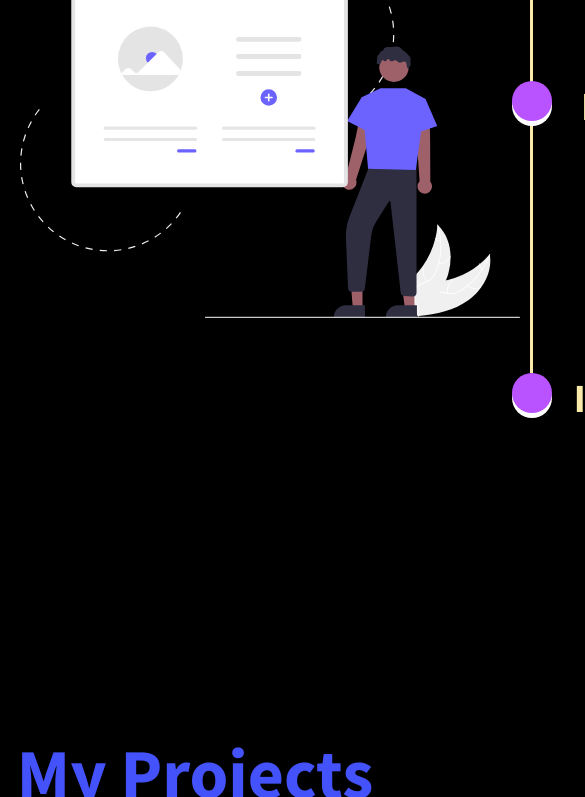
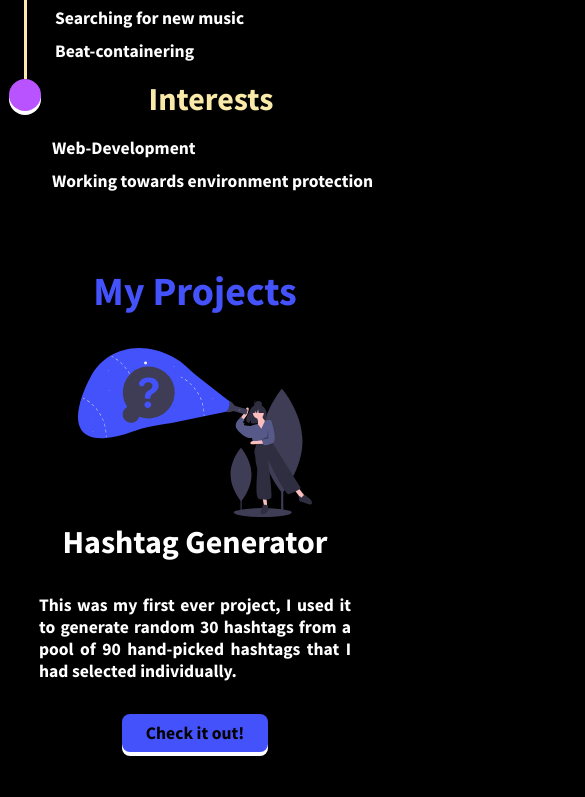
Before and after one commit to AYushgupta4387/My-Web-Portfolio, a website: page index.html in a window 390 px wide. Shown: the part 693-1490 px from the top of the page, 585 px wide, since content can reach past the window. Drawn offline with Linux system fonts and the light colour scheme.

Commit message:
second commit 1st August, add some media queries, still incomplete

```diff
--- a/sass/abstracts/_mixins.scss
+++ b/sass/abstracts/_mixins.scss
@@ -0,0 +1,33 @@
+// MEDIA QUERY MANAGER
+/*
+0 - 600px:      Phone
+600 - 900px:    Tablet portrait
+900 - 1200px:   Tablet landscape
+[1200 - 1800] is where our normal styles apply
+1800px + :      Big desktop
+
+$breakpoint arguement choices:
+- phone
+- tab-port
+- tab-land
+- big-desktop
+
+ORDER: Base + typography > general layout + grid/flex items > page layout > components
+
+Here, we use em instead of rem because rem fail here in their usage. 1em = 16px (usually)
+*/
+
+@mixin respond($breakpoint) {
+    @if $breakpoint == phone {
+        @media only screen and (max-width: 37.5em) { @content };    //600px/16 = 37.5em
+    }
+    @if $breakpoint == tab-port {
+        @media only screen and (max-width: 56.25em) { @content };     //900px/16 = 56.26em
+    }
+    @if $breakpoint == tab-land {
+        @media only screen and (max-width: 75em) { @content };    //1200px/16 = 75em
+    }
+    @if $breakpoint == big-desktop {
+        @media only screen and (min-width: 112.5em) { @content };    //1800px/16 = 112.5em
+    }
+}
--- a/sass/base/_base.scss
+++ b/sass/base/_base.scss
@@ -7,9 +7,21 @@
 }
 
 html {
-    font-size: 62.5%;
+    font-size: 62.5%; // 1rem = 10px, 10/16 = 62.5%
     // This defines what 1rem is
     // = 10px; This is 62.5% of default font-size of the browser which usually is 16px
+
+    @include respond(tab-land) {
+        font-size: 56.25%; // 1rem = 9px, 9/16 = 56.25%
+    }
+
+    @include respond(tab-port) {
+        font-size: 50%; // 1rem = 8px, 8/16 = 50%
+    }
+
+    @include respond(big-desktop) {
+        font-size: 75%; // 1rem = 12px, 12/16 = 75%
+    }
 }
 
 body {
--- a/sass/base/_typography.scss
+++ b/sass/base/_typography.scss
@@ -3,6 +3,10 @@
 .heading-primary {
     font-weight: $fw-bold;
     font-size: 7rem;
+
+    @include respond(phone) {
+        font-size: 5rem;
+    }
 
     &--about-me {
         color: $clr-2;
--- a/sass/components/_cool-about-me.scss
+++ b/sass/components/_cool-about-me.scss
@@ -9,23 +9,32 @@
         &:not(:last-child) {
             padding-bottom: 3rem;
             border-left: 3px solid $clr-2-1;
+
+            @include respond(phone) {
+                padding-bottom: 1rem;
+            }
+        }
+
+        @include respond(phone) {
+            padding-left: 1rem;
+            margin-left: 3rem;
         }
     }
 
     &__circle {
-        height: 40px;
-        width: 40px;
+        height: 4rem;
+        width: 4rem;
         border-radius: 50%;
         background-color: $clr-2;
         position: absolute;
         box-shadow: 0 0.5rem #fff;
 
         &--1 {
-            left: -21.5px;
+            left: -2.15rem;
         }
 
         &--2 {
-            left: -18.5px;
+            left: -1.85rem;
         }
     }
 
@@ -37,22 +46,9 @@
 
     &__text-box {
         margin: 3rem 0 0 3rem;
+
+        @include respond(phone) {
+            margin: 2rem 0 0 2rem;
+        }
     }
 }
-
-
-@media (max-width: 900px) {
-    .section__container--about-me {
-        flex-direction: column;
-    }
-
-    .image-1 {
-        width: 100%;
-        height: auto;
-    }
-
-    .about-me-text-box {
-        padding-left: 2rem;
-        margin-left: 2rem;
-    }
-}
--- a/sass/layout/_navigation.scss
+++ b/sass/layout/_navigation.scss
@@ -13,6 +13,10 @@
         font-weight: $fw-reg;
         padding: 0.5rem 1rem;
         font-size: 3rem;
+
+        @include respond(phone) {
+            font-size: 2rem;
+        }
 
         &:link,
         &:visited {
@@ -44,6 +48,14 @@
             background-color: $clr-1;
         }
     }
+
+    @include respond(tab-port) {
+        width: 100%;
+    }
+
+    @include respond(phone) {
+        width: 100%;
+    }
 }
 
 @media (max-width: 500px) {
--- a/sass/pages/_home.scss
+++ b/sass/pages/_home.scss
@@ -6,15 +6,24 @@
         display: flex;
         justify-content: space-evenly;
         align-items: center;
-        margin: 1rem;
+
+        @include respond(tab-port) {
+            flex-direction: column;
+        }
     }
 
     &__image-container {
-        margin: 1rem;
+        width: 40%;
+
+        @include respond(tab-port) {
+            width: 60%;
+            margin-bottom: 4rem;
+
+        }
     }
 
     &__image {
-        width: 50rem;
+        max-width: 100%;
         height: auto;
     }
 }
@@ -33,16 +42,35 @@
         justify-content: space-evenly;
         align-items: center;
         margin-bottom: 3rem;
+
+        @include respond(tab-port) {
+            flex-direction: column;
+        }
+
+        &:not(:last-child) {
+            margin-bottom: 6rem;
+        }
     }
 
     &__text-container {
-        max-width: 400px;
+        width: 40%;
         text-align: left;
-        margin-left: 5rem;
+
+        @include respond(tab-port) {
+            width: 80%;
+        }
+    }
+
+    &__image-container {
+        width: 30%;
+
+        @include respond(tab-port) {
+            width: 60%;
+        }
     }
 
     &__image {
-        width: 500px;
+        max-width: 100%;
         height: auto;
     }
 }
@@ -52,14 +80,28 @@
     display: flex;
     justify-content: center;
 
+    @include respond(phone) {
+        display: block;
+    }
+
     &__container {
         margin: 3rem;
         display: flex;
         max-width: 100rem;
+
+        @include respond(tab-port) {
+            flex-direction: column;
+            align-items: center;
+        }
     }
 
     &__text-container {
         max-width: 45rem;
+        margin-bottom: 3rem;
+
+        @include respond(tab-port) {
+            width: 100%;
+        }
     }
 
     &__approachable {
@@ -69,6 +111,10 @@
     &__form-container {
         margin: 0 5rem;
         max-width: 55rem;
+
+        @include respond(phone) {
+            display: none;
+        }
     }
 
     input {
```
Also changed, not shown: css/style.css.
